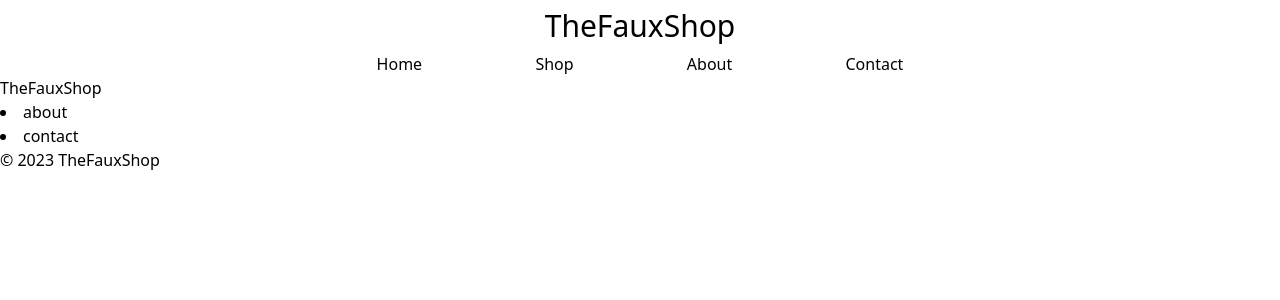
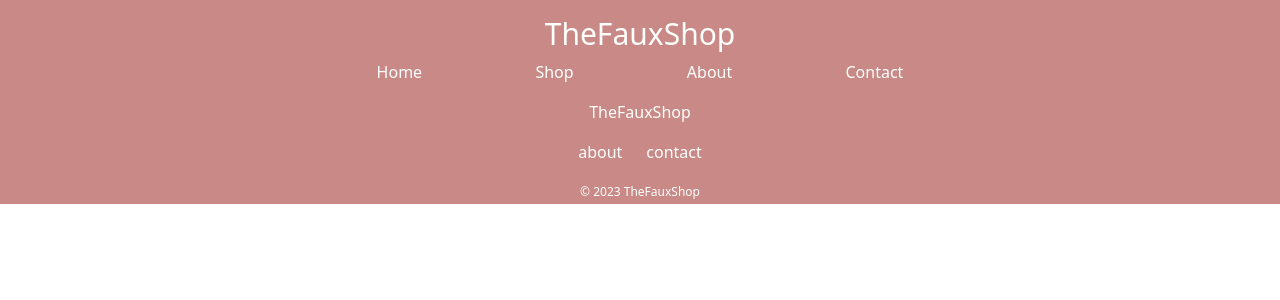
Before and after one commit to aisam94/thefauxshop-react, a React (Vite) app: page / in a window 1280 px wide. Shown: the top 300 px of the page. Built offline with nearby package versions, Linux system fonts and the light colour scheme.

Commit message:
improve header and footer

```diff
--- a/src/components/footer.jsx
+++ b/src/components/footer.jsx
@@ -1,12 +1,20 @@
+import { Link } from "react-router-dom";
+
 function Footer() {
   return (
-    <footer className="bg-blue-500">
-      <h1>TheFauxShop</h1>
-      <div>
-        <li>about</li>
-        <li>contact</li>
+    <footer className="bg-primary pt-2 pb-1 text-white">
+      <div className="flex flex-col web-width-container">
+        <h1 className="text-center">TheFauxShop</h1>
+        <div className="flex justify-center mt-4 mb-5">
+          <ul className="mx-3">
+            <Link to={"/about"}>about</Link>
+          </ul>
+          <ul className="mx-3">
+            <Link to={"/contact"}>contact</Link>
+          </ul>
+        </div>
+        <span className="text-center text-xs">© 2023 TheFauxShop</span>
       </div>
-      <span>© 2023 TheFauxShop</span>
     </footer>
   );
 }
--- a/src/components/header.jsx
+++ b/src/components/header.jsx
@@ -2,7 +2,7 @@ import { Link } from "react-router-dom";
 
 function Header() {
   return (
-    <div className="">
+    <header className="bg-primary text-white py-2">
       <h1 className="text-3xl text-center my-2">TheFauxShop</h1>
       <nav className="flex flex-col bg-red-300">
         <ul className="flex w-1/2 mx-auto justify-around text-center list-none">
@@ -20,7 +20,7 @@ function Header() {
           </li>
         </ul>
       </nav>
-    </div>
+    </header>
   );
 }
 
```
